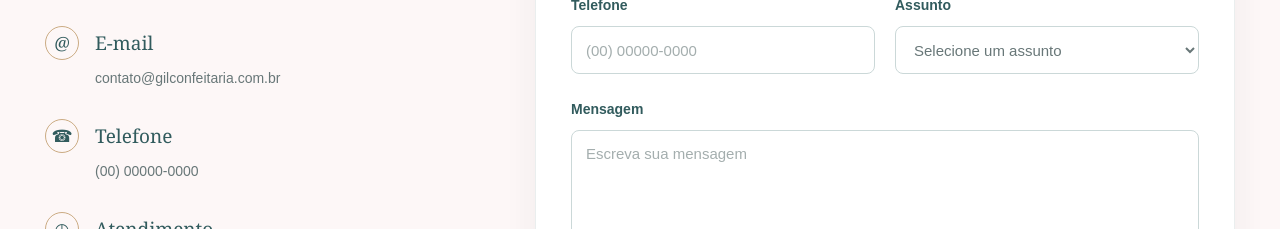
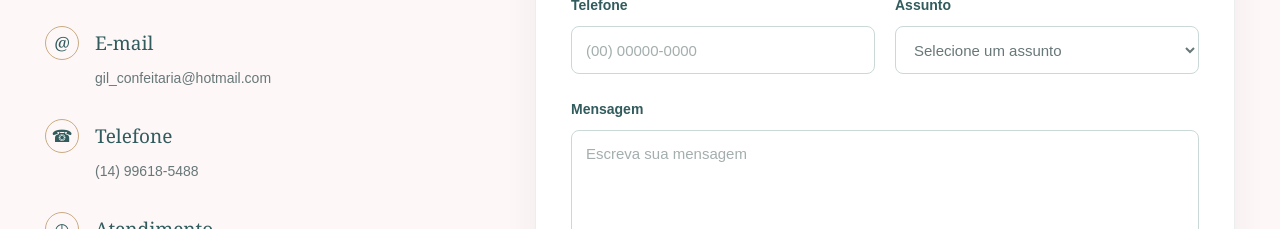
Before and after one commit to Henriquegil-coder/SiteGilConfeitaria, a React (Vite) app in the folder Frontend/: page /contato in a window 1280 px wide. Shown: the part 628-857 px from the top of the page. Built offline with nearby package versions, Linux system fonts and the light colour scheme; no server answers.

Commit message:
contatos atualizados

```diff
--- a/Frontend/src/Pages/Contato/Contato.jsx
+++ b/Frontend/src/Pages/Contato/Contato.jsx
@@ -57,8 +57,8 @@ export default function Contato() {
 
                 <div>
                   <h3>E-mail</h3>
-                  <a href="mailto:contato@gilconfeitaria.com.br">
-                    contato@gilconfeitaria.com.br
+                  <a href="mailto:gil_confeitaria@hotmail.com">
+                    gil_confeitaria@hotmail.com
                   </a>
                 </div>
               </div>
@@ -73,8 +73,8 @@ export default function Contato() {
 
                 <div>
                   <h3>Telefone</h3>
-                  <a href="tel:+5500000000000">
-                    (00) 00000-0000
+                  <a href="tel:+5514000000000">
+                    (14) 99618-5488
                   </a>
                 </div>
               </div>
```
